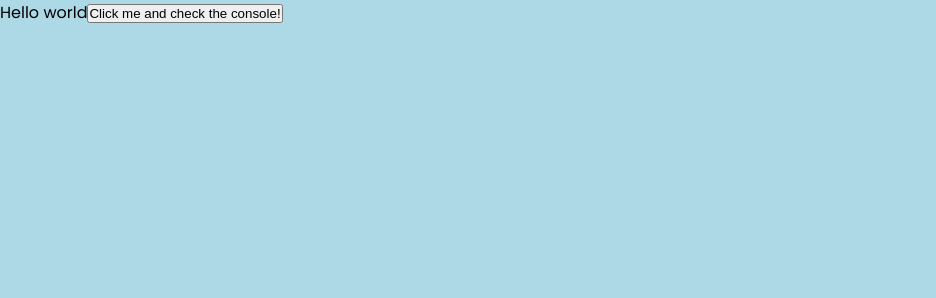
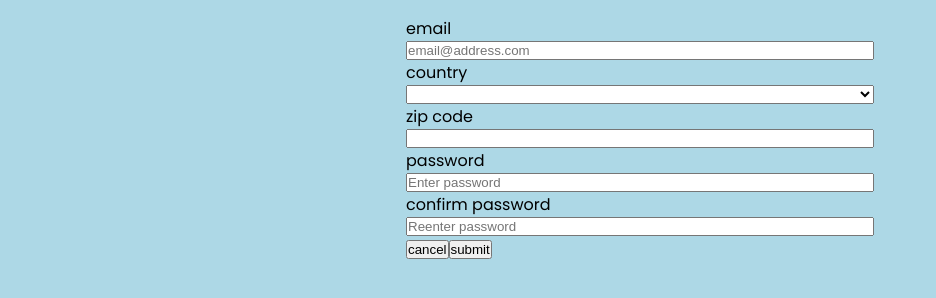
Before and after one commit to mikeyCos/module-form, a website built with webpack: page dist/index.html in a window 1280 px wide. Shown: the whole page, without its empty margins (0-936 px from the left). Built offline with nearby package versions, Linux system fonts and the light colour scheme.

Commit message:
Created a form_controller module. Created a form.config module that holds objects to be rendered. Read CHANGELOG.md for more changes and details.

```diff
--- /dev/null
+++ b/src/components/form/form.config.js
@@ -0,0 +1,75 @@
+export default {
+  formChildren: {
+    email: {
+      element: 'input',
+      textContent: 'email',
+      attributes: {
+        id: 'email',
+        name: 'email',
+        type: 'email',
+        placeholder: 'email@address.com',
+      },
+    },
+    country: {
+      element: 'select',
+      textContent: 'country',
+      attributes: {
+        id: 'country',
+        name: 'country',
+      },
+      children: {
+        element: 'option',
+        countries: [
+          { '': ' '},
+          { ch: 'Switzerland' },
+          { gb: 'United Kingdom'},
+          { us: 'United States'},
+          { ca: 'Canada'},
+        ]
+      }
+    },
+    zipcode: {
+      element: 'input',
+      textContent: 'zip code',
+      attributes: {
+        id: 'zipcode',
+        name: 'zipcode',
+        type: 'text',
+      },
+    },
+    password: {
+      element: 'input',
+      textContent: 'password',
+      attributes: {
+        id: 'password',
+        name: 'password',
+        type: 'text',
+        placeholder: 'Enter password',
+      },
+    },
+    passwordConfirmation: {
+      element: 'input',
+      textContent: 'confirm password',
+      attributes: {
+        id: 'password_confirm',
+        name: 'password_confirm',
+        type: 'text',
+        placeholder: 'Reenter password',
+      }
+    }
+  },
+  formButtons: {
+    cancel: {
+      element: 'button',
+      attributes: {
+        class: 'btn_cancel',
+      }
+    },
+    submit: {
+      element: 'button',
+      attributes: {
+        class: 'btn_submit',
+      }
+    }
+  }
+}
--- /dev/null
+++ b/src/components/form/form.css
@@ -0,0 +1,13 @@
+#form {
+  width: 500px;
+  margin: auto;
+}
+
+#form > .container {
+  padding: 1rem;
+}
+
+#form > .container > .form_item {
+  display: flex;
+  flex-direction: column;
+}
--- /dev/null
+++ b/src/components/form/form.js
@@ -0,0 +1,84 @@
+import formConfig from './form.config';
+import createElement from '../../utilities/createElement';
+import './form.css';
+
+export default (state) => ({
+  type: state.type,
+  cacheDOM(container) {
+    this.form = container;
+    this.inputs = container.querySelectorAll('.form_item');
+    this.btnCancel = container.querySelector('.btn_cancel');
+    this.validityErrors = container.querySelectorAll('.validity_error');
+    this.btnSubmit = container.querySelector('.btn_submit');
+  },
+  bindEvents() {
+    this.submit = this.submitForm.bind(this);
+    this.resetForm = this.resetForm.bind(this);
+    this.form.addEventListener('submit', this.submitForm)
+    this.btnCancel.addEventListener('click', this.resetForm);
+  },
+  render() {
+    const formElement = document.createElement('form');
+    const container = document.createElement('div');
+    formElement.id = 'form';
+    container.classList.add('container');
+
+    Object.keys(formConfig.formChildren).forEach(formChild => {
+      const formItem = createElement('div');
+      const formLabel = createElement('label');
+      const formError = createElement('span');
+      const formInput = createElement(formConfig.formChildren[formChild].element);
+      formItem.setAttributes({ class: 'form_item' })
+      formInput.setAttributes(formConfig.formChildren[formChild].attributes);
+      formLabel.setAttributes({for: formConfig.formChildren[formChild].attributes.id});
+      formLabel.textContent = formConfig.formChildren[formChild].textContent;
+      formError.setAttributes({ class: `validity_error ${formConfig.formChildren[formChild].attributes.id}`});
+
+      if (formConfig.formChildren[formChild].children) {
+        // need to set option value AND textContent
+        // for example, value='ch' and textContent will be Switzerland
+        const { children: options } = formConfig.formChildren[formChild]
+        for (let i = 0; i < options.countries.length; i += 1) {
+          const option = createElement(options.element);
+
+          Object.entries(options.countries[i]).forEach(([key, value]) => {
+            option.value = key.toLocaleUpperCase();
+            option.textContent = value;
+          });
+          formInput.appendChild(option);
+        }
+      }
+
+      formItem.appendChild(formLabel);
+      formItem.appendChild(formInput);
+      formItem.appendChild(formError);
+      container.appendChild(formItem);
+    });
+
+    const formButtons = createElement('div');
+    formButtons.setAttributes({ class: 'form_buttons' });
+
+    Object.keys(formConfig.formButtons).forEach(btn => {
+      const formButton = createElement(formConfig.formButtons[btn].element);
+      formButton.setAttributes(formConfig.formButtons[btn].attributes);
+      formButton.textContent = btn;
+      formButtons.appendChild(formButton);
+    });
+
+    container.appendChild(formButtons);
+    formElement.appendChild(container);
+
+    this.cacheDOM(formElement);
+    this.bindEvents();
+    // validateForm(formElement);
+    return formElement;
+  },
+  // resetForm(e) {
+  //   e.preventDefault();
+  //   console.log(`this.resetForm() is running from the form.js module`);
+  // },
+  // submitForm(e) {
+  //   e.preventDefault();
+  //   console.log(`this.submitForm() is running from the form.js module`);
+  // }
+});
--- /dev/null
+++ b/src/components/form/form_controller.js
@@ -0,0 +1,30 @@
+import form from './form';
+import formValidationController from './form_validation_controller';
+
+const initForm = (type) => {
+  const state = {
+    type,
+  };
+
+  return {
+    ...form(state),
+    ...formValidationController(state)
+  }
+}
+
+export default {
+  sections: [],
+  add(type) {
+    this.sections = [
+      ...this.sections,
+      initForm(type)
+    ];
+    return this.find(type);
+  },
+  remove(type) {
+    this.sections.splice(this.sections.indexOf(this.find(type)), 1);
+  },
+  find(type) {
+    return this.sections.find(section => section.type === type);
+  }
+}
--- /dev/null
+++ b/src/components/form/form_validation_controller.js
@@ -0,0 +1,21 @@
+export default () => ({
+  // cacheDOM() {
+  //   console.log(this.form);
+  //   this.bindEvents();
+  // },
+  // bindEvents() {
+  //   console.log(this.form);
+  // },
+  resetForm() {
+
+  },
+  submitForm() {
+
+  },
+});
+
+// export default function validateForm(formElement) {
+//   // const form = formElement;
+//   // console.log(form);
+//   formValidation.cacheDOM(formElement);
+// }
--- a/src/components/print.js
+++ /dev/null
@@ -1,4 +0,0 @@
-// Delete or rename as needed
-export default function printMe() {
-  console.log('I get called from print.js');
-}
--- a/src/index.js
+++ b/src/index.js
@@ -1,18 +1,7 @@
 // Delete or rename as needed
 import './index.css';
-import printMe from './components/print';
+import buildForm from './components/form/form_controller';
 
-function component() {
-  const element = document.createElement('p');
-  element.textContent = 'Hello world';
-
-  const btn = document.createElement('button');
-  btn.innerHTML = 'Click me and check the console!';
-  btn.onclick = printMe;
-
-  element.appendChild(btn);
-
-  return element;
-}
-
-document.body.appendChild(component());
+// const staticForm = buildForm.add('static');
+// document.body.appendChild(staticForm.render());
+document.body.appendChild(buildForm.add('static').render());
--- /dev/null
+++ b/src/utilities/createElement.js
@@ -0,0 +1,26 @@
+// creates an element
+// return element with setAttributes method
+const setElementState = () => ({
+  setAttributes(attributes) {
+    Object.entries(attributes).forEach(([key, value]) => {
+      this.setAttribute(key, value);
+    })
+  },
+})
+
+const BuildElement = (element) => {
+  const state = {
+    element,
+  }
+
+  return {
+    ...setElementState(state)
+  }
+}
+
+export default function createElement(element) {
+  const htmlElement = document.createElement(element);
+  Object.assign(htmlElement, BuildElement(htmlElement));
+
+  return htmlElement
+}
--- a/webpack.config.js
+++ b/webpack.config.js
@@ -12,7 +12,7 @@ module.exports = {
   },
   plugins: [
     new HtmlWebpackPlugin({
-      title: 'Development',
+      title: 'Form Module',
     }),
   ],
   output: {
```
Also changed, not shown: CHANGELOG.md, dist/index.bundle.js, dist/index.html, src/components/form/zipcodes.js (added).
